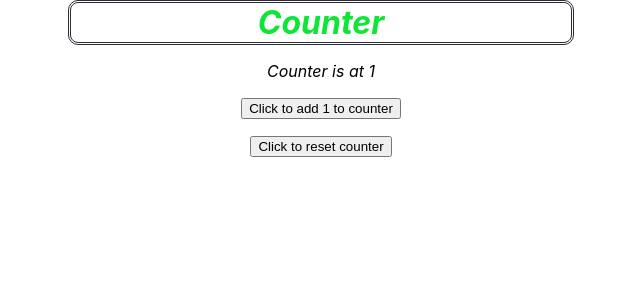
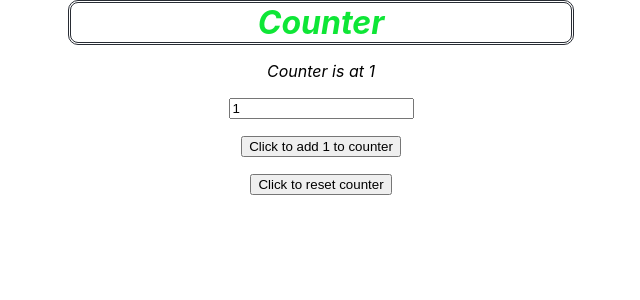
Before and after one commit to ElinoaResnick/UseState, a React (Create React App) app: page / in a window 1280 px wide. Shown: the top 300 px of the page, without its empty margins (319-959 px from the left). Built offline with nearby package versions, Linux system fonts and the light colour scheme.

Commit message:
Adeed input

```diff
--- a/src/counter.js
+++ b/src/counter.js
@@ -4,27 +4,32 @@
 
 function Counter() {
     const[count, setCount] = useState(1)
+    const [delta, setDelta] = useState(1)
     function incr(){
         setCount(
             function(oldCount){
-                return oldCount +1
+                return oldCount +delta
             }
         )
         console.log(count)
     }
+    function handleDelta(e){
+        console.log(e);
+        setDelta(Number(e.target.value))
+    }
     function reset(){
-        setCount(
-            function(oldCount){
-                return oldCount =1
-            }
+        setCount(0
+            // function(oldCount){
+            //     return oldCount =1
+            // }
         )
-        console.log(count)
     }
   return (
     <div>
-        <h1 class="header">Counter</h1>
+        <h1 className="header">Counter</h1>
         <p>Counter is at {count}</p>
-        <button onClick={incr}>Click to add 1 to counter</button>
+        <p><input type= "number" value = {delta} onChange = {handleDelta}/></p>
+        <button onClick={incr}>Click to add {delta} to counter</button>
         <p><button onClick={reset}>Click to reset counter</button></p>
     </div>
   );
```
